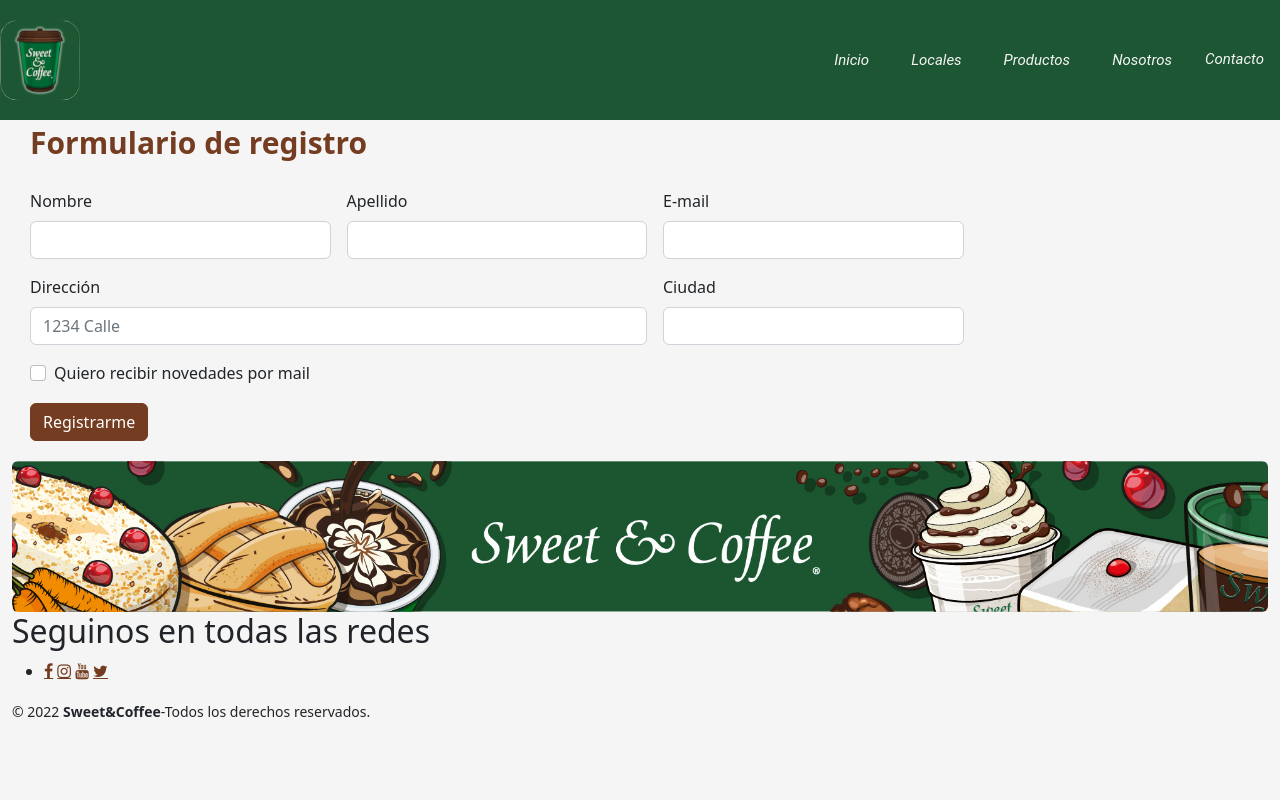
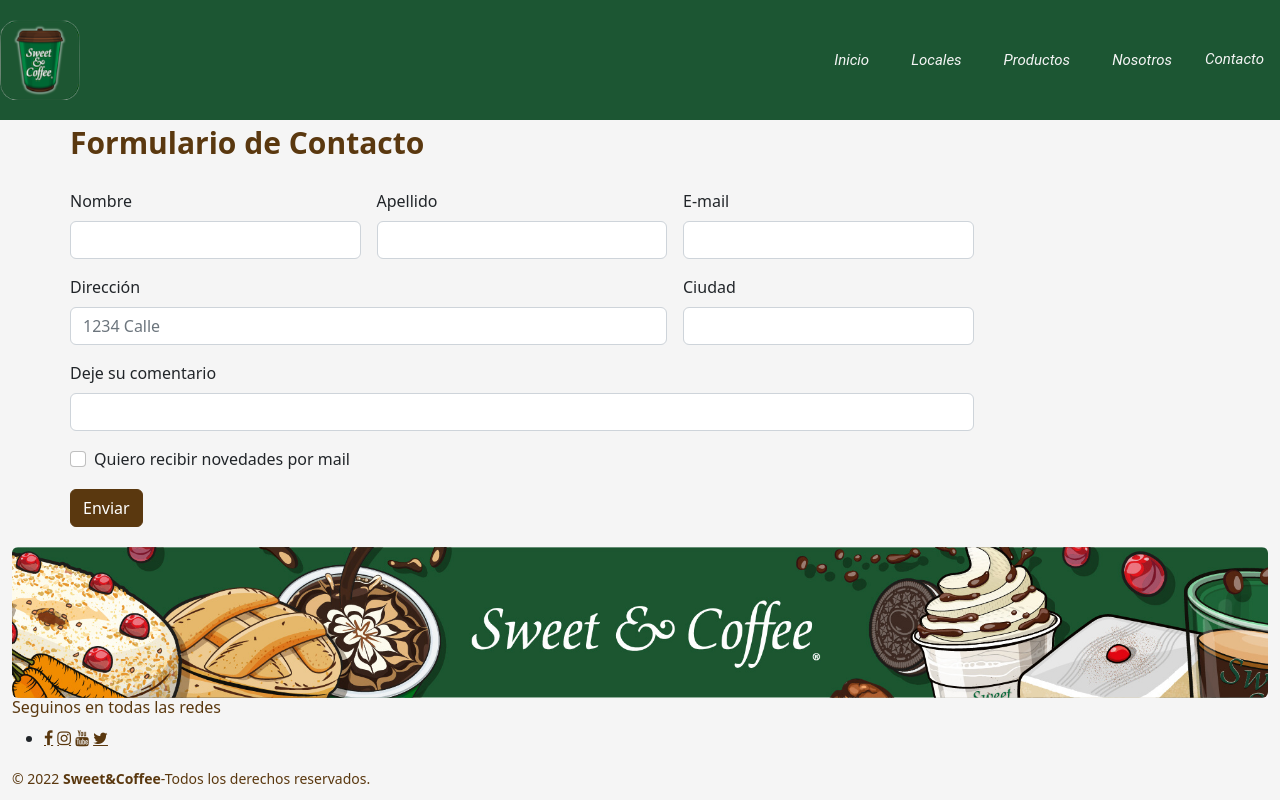
Before and after one commit to Laulizar1982/proyecto-coder-laura-lizarraga, a website: page pages/contacto.html in a window 1280 px wide. Drawn offline with nearby package versions, Linux system fonts and the light colour scheme.

Commit message:
Proyecto Sass

```diff
--- a/pages/contacto.html
+++ b/pages/contacto.html
@@ -58,7 +58,7 @@
               <div class="well well-sm">
                   <form class="form-horizontal">
                       <fieldset>
-                          <legend class="container-form--text">Formulario de registro</legend>
+                          <legend class="container-form--text">Formulario de Contacto</legend>
                           <div class="row g-3">
                             <div class="col-md-3">
                               <label for="inputName4" class="form-label">Nombre</label>
@@ -80,6 +80,10 @@
                               <label for="inputCity" class="form-label">Ciudad</label>
                               <input type="text" class="form-control" id="inputCity">
                             </div>
+                            <div class="col-9">
+                              <label for="textarea" class="form-label">Deje su comentario</label>
+                              <input type="text" class="form-control" id="inputcomment">
+                            </div>
                             <div class="col-12">
                               <div class="form-check">
                                 <input class="form-check-input" type="checkbox" id="gridCheck">
@@ -89,7 +93,7 @@
                               </div>
                             </div>
                             <div class="col-6">
-                              <button href="#" class="btn btn-primary">Registrarme</button>
+                              <button href="#" class="btn btn-primary">Enviar</button>
                             </div>
                             </div>
                           </form>
--- a/scss/complements/_variables.scss
+++ b/scss/complements/_variables.scss
@@ -1,5 +1,5 @@
 //Variables
-$primary: #743c20;
+$primary:#5A380F;
 $secondary: #92624a;
 $green:rgb(28,86,51);
 $grey:#F5F5F5;
--- a/scss/components/_footer.scss
+++ b/scss/components/_footer.scss
@@ -1,12 +1,16 @@
 /*-- INICIO ESTILOS FOOTER-- */
 
 .display-2 {
-  font-size: 2rem;
+  font-size: 1rem;
   font-weight: 500;
   line-height: 1.2;
+  color: $primary;
 }
 @mixin desktop {
   .display-2 {
     font-size: 2rem;
   }
 }
+.group-2{
+  color: $primary;
+}
--- a/scss/pages/_contacto.scss
+++ b/scss/pages/_contacto.scss
@@ -3,7 +3,7 @@
      }
 .container-form{
     margin-bottom: 20px;
-    margin-left: 30px;
+    margin-left: 70px;
  &--text {
     color: $primary;
     font-size: 30px;
--- a/scss/pages/_index.scss
+++ b/scss/pages/_index.scss
@@ -41,7 +41,7 @@
   &--title {
     font-size: 50px;
     font-weight: 600;
-    color: $primary;
+    color: $green;
     font-family: "Pacifico", cursive;
   }
   &--title2 {
@@ -53,6 +53,7 @@
     height: 80%;
   }
 }
+
 .wave {
   position: absolute;
   bottom: 0;
@@ -71,7 +72,7 @@
     text-align: left;
     margin-bottom: 40px;
     font-weight: 600;
-    margin-top: 60px;
+    margin-top: 90px;
     padding-left: 60px;
     text-align: center;
   }
```
Also changed, not shown: css/style.css.
